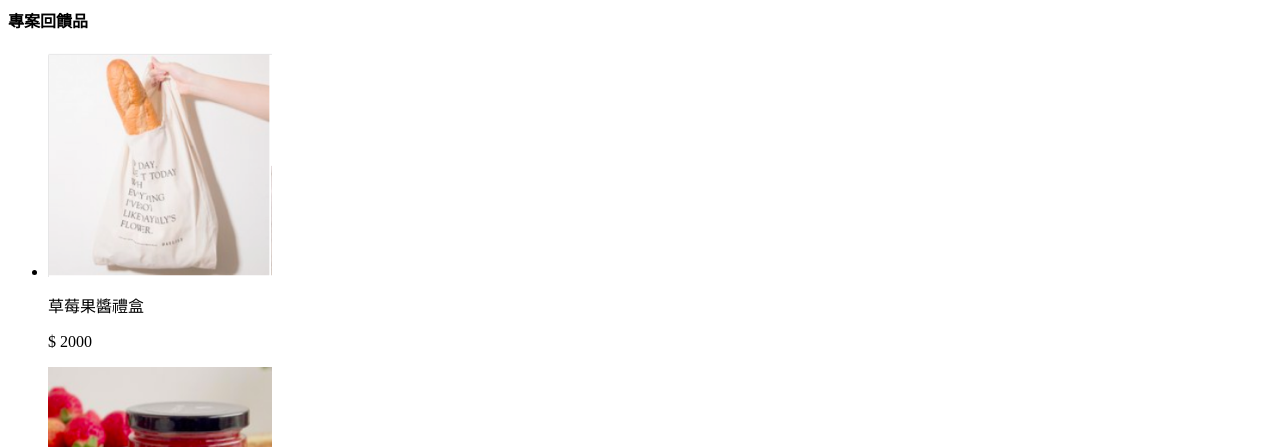
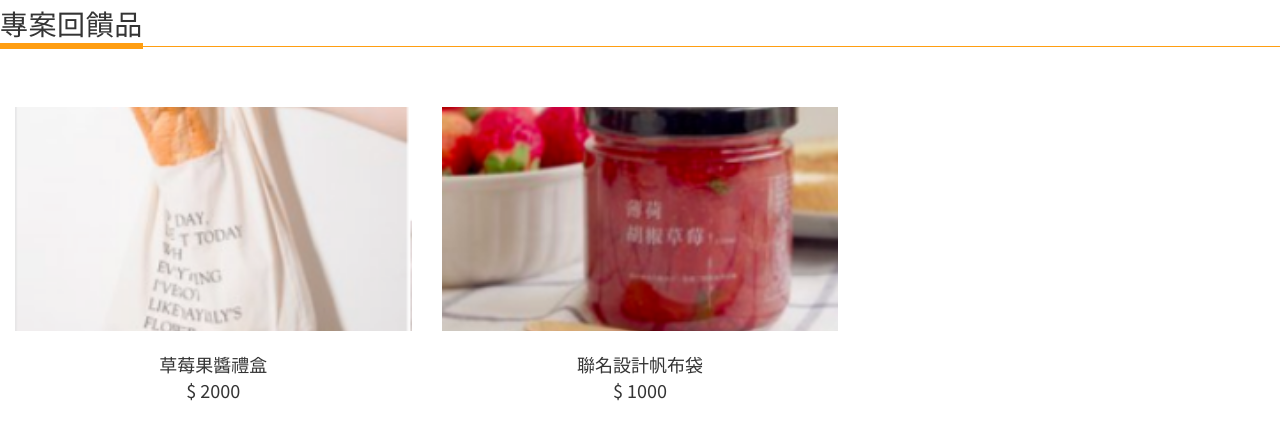
Before and after one commit to myiaj/hands.site, a plain HTML site: page html-compo.html in a window 1280 px wide. Shown: the top 447 px of the page. Drawn offline with Linux system fonts and the light colour scheme.

Commit message:
w html 元件

```diff
--- a/html-compo.html
+++ b/html-compo.html
@@ -1,3 +1,5 @@
+<link rel="stylesheet" href="./stylesheets/all.css">
+
 <!-- 三欄式文章區塊 -->
 <div class="project-feedback">
     <h4 class="border-slim">
```
